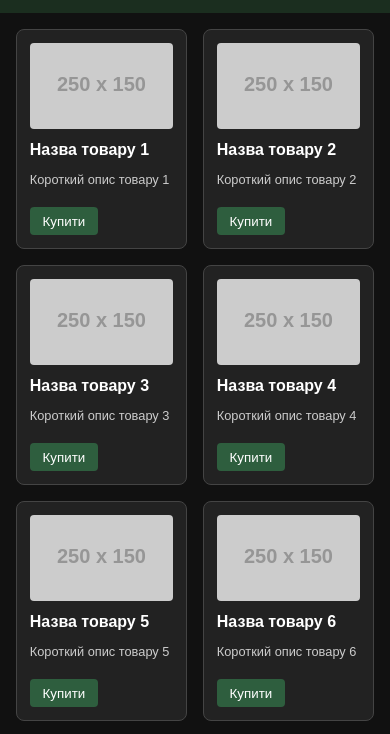
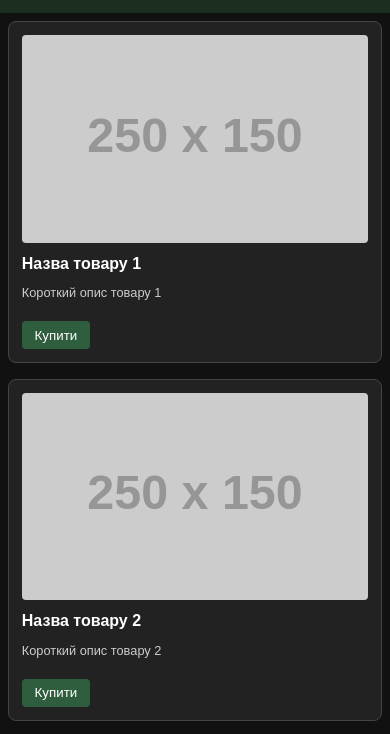
Before and after one commit to zivrorforfor/a, a plain HTML site: page index.html in a window 390 px wide. Shown: the part 47-781 px from the top of the page. Drawn offline with Linux system fonts and the light colour scheme; placeholder pictures from the web are drawn by us.

Commit message:
Update styles.css

```diff
--- a/styles.css
+++ b/styles.css
@@ -18,7 +18,7 @@ body {
 
 .catalog {
   display: grid;
-    grid-template-columns: repeat(auto-fit, minmax(250px, 1fr));
+  grid-template-columns: repeat(2, 1fr); /* 2 товара на ПК */
   gap: 1rem;
   padding: 1rem;
 }
@@ -28,6 +28,11 @@ body {
   padding: 1rem;
   border-radius: 8px;
   border: 1px solid #444;
+  transition: transform 0.2s ease;
+}
+
+.product:hover {
+  transform: scale(1.02);
 }
 
 .product img {
@@ -68,7 +73,8 @@ body {
   border-radius: 8px;
 }
 
-  .order-form input, .order-form textarea {
+.order-form input,
+.order-form textarea {
   width: 100%;
   padding: 0.5rem;
   margin: 0.5rem 0;
@@ -89,14 +95,15 @@ body {
   background-color: #3d7e54;
 }
 
-  /* Адаптивные стили для мобильных устройств */
+/* 📱 Мобильная версия: 1 товар в ряд */
 @media (max-width: 768px) {
   h1 {
     font-size: 1.5rem;
   }
 
   .catalog {
-      grid-template-columns: 1fr 1fr; /* 2 колонки на мобильных */
+    grid-template-columns: 1fr; /* Один товар */
+    padding: 0.5rem;
   }
 
   .product {
@@ -115,5 +122,3 @@ body {
     padding: 0.4rem 0.8rem;
   }
 }
-
-  @media (max-width
```
Lines whose indentation alone changed are shown as unchanged.
